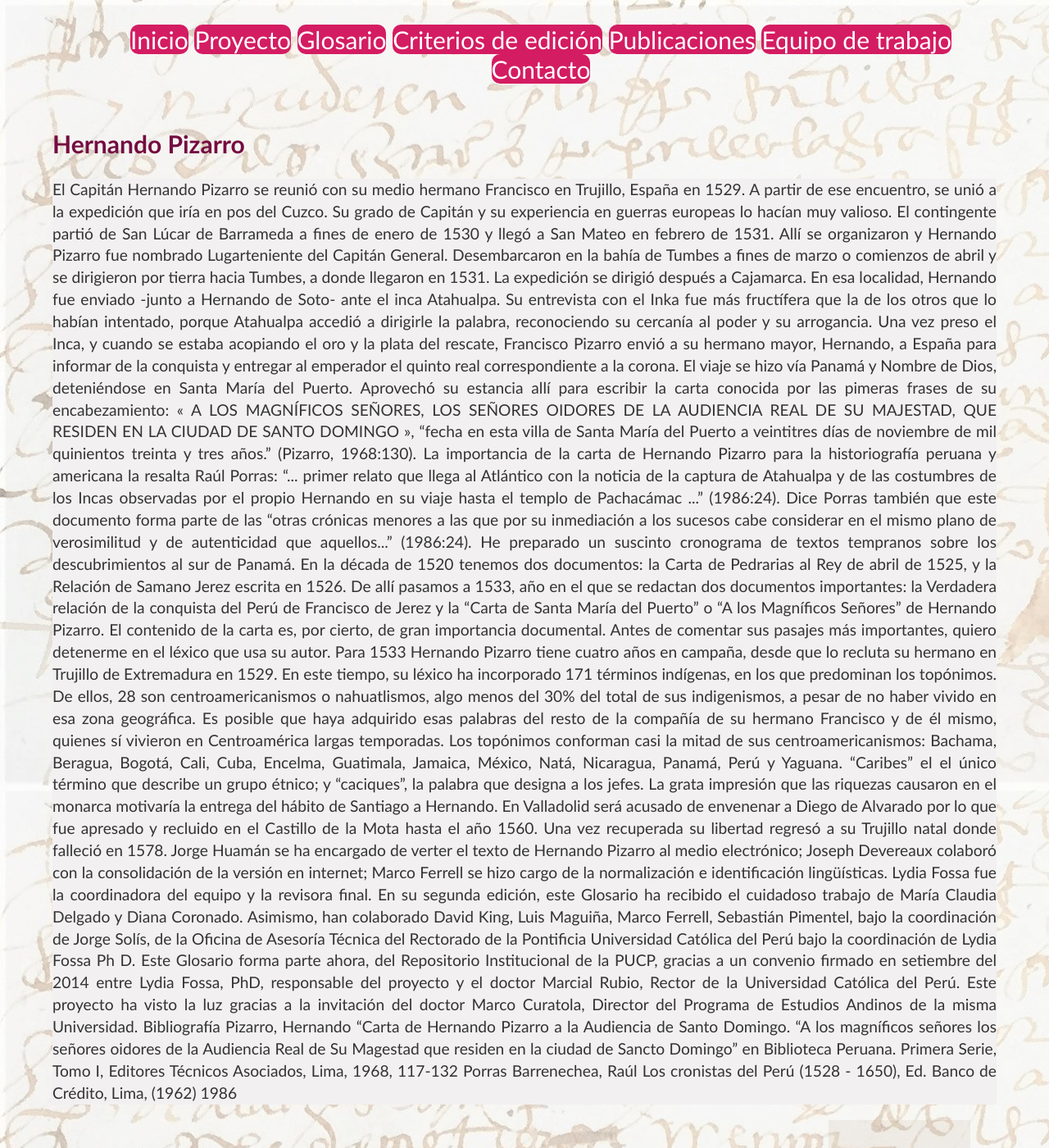
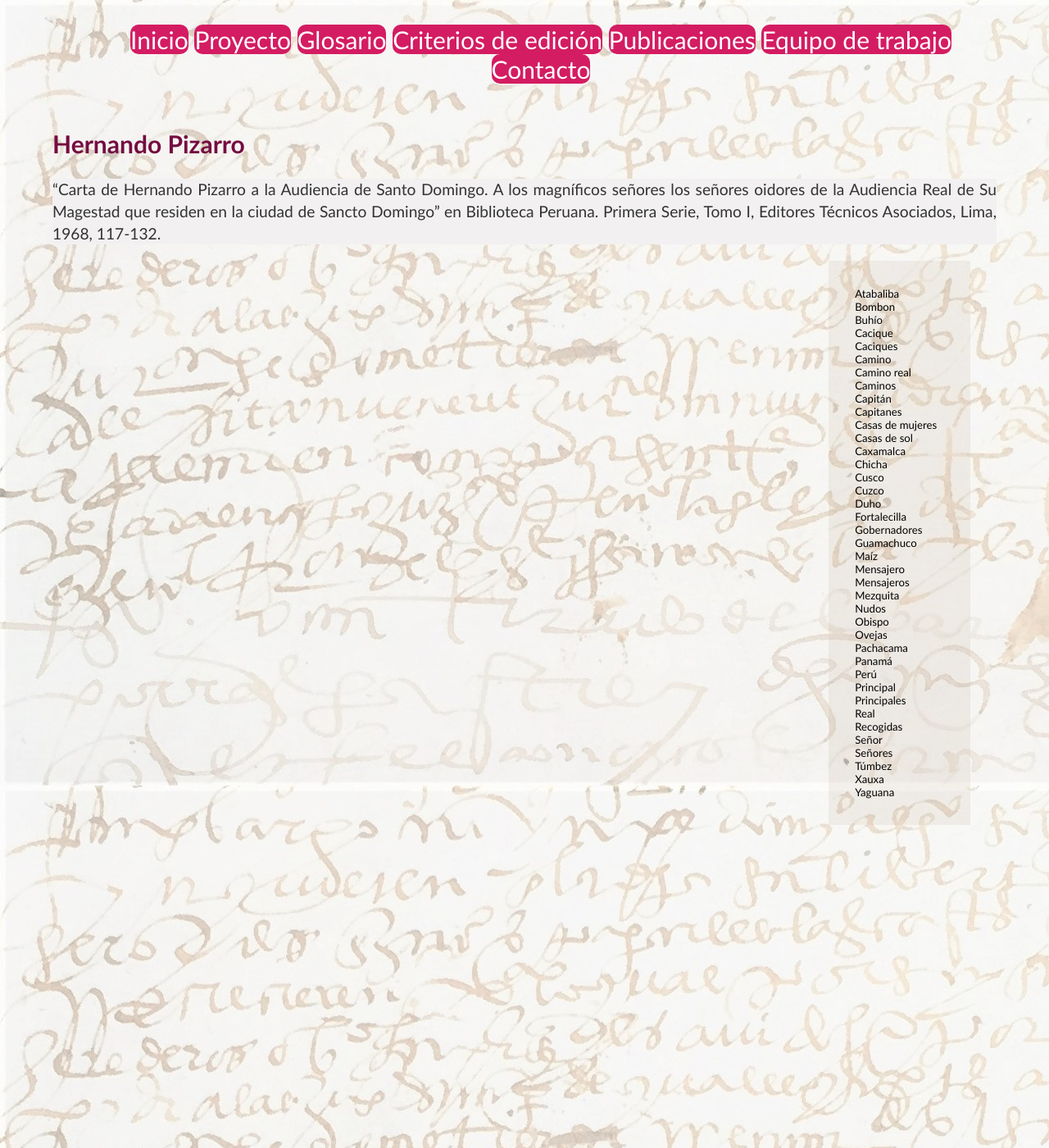
Before and after one commit to glosascroniquenses/glosascroniquenses.github.io, a Jekyll site: the page built from _autores/cronista12.html, in a window 1280 px wide and 1400 px high. Shown: the whole window at 82% size. Built offline with Jekyll 4.4.1, drawn with Linux system fonts in a browser that asks for light colours.

Commit message:
Update cronista12.html

```diff
--- a/_autores/cronista12.html
+++ b/_autores/cronista12.html
@@ -1,19 +1,6 @@
 ---
 title: Hernando Pizarro
 data: cronista12
-text: “Carta de Hernando Pizarro a la Audiencia de Santo Domingo. A los magníficos señores los señores oidores de la Audiencia Real de Su Magestad que residen en la ciudad de Sancto Domingo” en Biblioteca Peruana. Primera Serie, Tomo I, Editores Técnicos Asociados, Lima, 1968, 117-132.
 ---
 
-El Capitán Hernando Pizarro se reunió con su medio hermano Francisco en Trujillo, España en 1529. A partir de ese encuentro, se unió a la expedición que iría en pos del Cuzco. Su grado de Capitán y su experiencia en guerras europeas lo hacían muy valioso. El contingente partió de San Lúcar de Barrameda a fines de enero de 1530 y llegó a San Mateo en febrero de 1531. Allí se organizaron y Hernando Pizarro fue nombrado Lugarteniente del Capitán General. Desembarcaron en la bahía de Tumbes a fines de marzo o comienzos de abril y se dirigieron por tierra hacia Tumbes, a donde llegaron en 1531. La expedición se dirigió después a Cajamarca. En esa localidad, Hernando fue enviado -junto a Hernando de Soto- ante el inca Atahualpa. Su entrevista con el Inka fue más fructífera que la de los otros que lo habían intentado, porque Atahualpa accedió a dirigirle la palabra, reconociendo su cercanía al poder y su arrogancia.
-Una vez preso el Inca, y cuando se estaba acopiando el oro y la plata del rescate, Francisco Pizarro envió a su hermano mayor, Hernando, a España para informar de la conquista y entregar al emperador el quinto real correspondiente a la corona.
-El viaje se hizo vía Panamá y Nombre de Dios, deteniéndose en Santa María del Puerto. Aprovechó su estancia allí para escribir la carta conocida por las pimeras frases de su encabezamiento: « A LOS MAGNÍFICOS SEÑORES, LOS SEÑORES OIDORES DE LA AUDIENCIA REAL DE SU MAJESTAD, QUE RESIDEN EN LA CIUDAD DE SANTO DOMINGO », “fecha en esta villa de Santa María del Puerto a veintitres días de noviembre de mil quinientos treinta y tres años.” (Pizarro, 1968:130).
-La importancia de la carta de Hernando Pizarro para la historiografía peruana y americana la resalta Raúl Porras: “... primer relato que llega al Atlántico con la noticia de la captura de Atahualpa y de las costumbres de los Incas observadas por el propio Hernando en su viaje hasta el templo de Pachacámac ...” (1986:24). Dice Porras también que este documento forma parte de las “otras crónicas menores a las que por su inmediación a los sucesos cabe considerar en el mismo plano de verosimilitud y de autenticidad que aquellos...” (1986:24).
-He preparado un suscinto cronograma de textos tempranos sobre los descubrimientos al sur de Panamá. En la década de 1520 tenemos dos documentos: la Carta de Pedrarias al Rey de abril de 1525, y la Relación de Samano Jerez escrita en 1526. De allí pasamos a 1533, año en el que se redactan dos documentos importantes: la Verdadera relación de la conquista del Perú	de Francisco de Jerez	y la “Carta de Santa María del Puerto” o “A los Magníficos Señores” de Hernando Pizarro.
-El contenido de la carta es, por cierto, de gran importancia documental. Antes de comentar sus pasajes más importantes, quiero detenerme en el léxico que usa su autor. Para 1533 Hernando Pizarro tiene cuatro años en campaña, desde que lo recluta su hermano en Trujillo de Extremadura en 1529. En este tiempo, su léxico ha incorporado 171 términos indígenas, en los que predominan los topónimos. De ellos, 28 son centroamericanismos o nahuatlismos, algo menos del 30% del total de sus indigenismos, a pesar de no haber vivido en esa zona geográfica. Es posible que haya adquirido esas palabras del resto de la compañía de su hermano Francisco y de él mismo, quienes sí vivieron en Centroamérica largas temporadas. Los topónimos conforman casi la mitad de sus centroamericanismos: Bachama, Beragua, Bogotá, Cali, Cuba, Encelma, Guatimala, Jamaica, México, Natá, Nicaragua, Panamá, Perú y Yaguana. “Caribes” el el único término que describe un grupo étnico; y “caciques”, la palabra que designa a los jefes.
-La grata impresión que las riquezas causaron en el monarca motivaría la entrega del hábito de Santiago a Hernando.
-En Valladolid será acusado de envenenar a Diego de Alvarado por lo que fue apresado y recluido en el Castillo de la Mota hasta el año 1560. Una vez recuperada su libertad regresó a su Trujillo natal donde falleció en 1578.
-Jorge Huamán se ha encargado de verter el texto de Hernando Pizarro al medio electrónico; Joseph Devereaux colaboró con la consolidación de la versión en internet; Marco Ferrell se hizo cargo de la normalización e identificación lingüísticas. Lydia Fossa fue la coordinadora del equipo y la revisora final.
-En su segunda edición, este Glosario ha recibido el cuidadoso trabajo de María Claudia Delgado y Diana Coronado. Asimismo, han colaborado David King, Luis Maguiña, Marco Ferrell, Sebastián Pimentel, bajo la coordinación de Jorge Solís, de la Oficina de Asesoría Técnica del Rectorado de la Pontificia Universidad Católica del Perú bajo la coordinación de Lydia Fossa Ph D. Este Glosario forma parte ahora, del Repositorio Institucional de la PUCP, gracias a un convenio firmado en setiembre del 2014 entre Lydia Fossa, PhD, responsable del proyecto y el doctor Marcial Rubio, Rector de la Universidad Católica del Perú. Este proyecto ha visto la luz gracias a la invitación del doctor Marco Curatola, Director del Programa de Estudios Andinos de la misma Universidad.
-Bibliografía
-Pizarro, Hernando	“Carta de Hernando Pizarro a la Audiencia de Santo Domingo. “A los magníficos señores los señores oidores de la Audiencia Real de Su Magestad que residen en la ciudad de Sancto Domingo” en Biblioteca Peruana. Primera Serie, Tomo I, Editores Técnicos Asociados, Lima, 1968, 117-132
-Porras Barrenechea, Raúl Los cronistas del Perú (1528 - 1650), Ed. Banco de Crédito, Lima, (1962) 1986
+“Carta de Hernando Pizarro a la Audiencia de Santo Domingo. A los magníficos señores los señores oidores de la Audiencia Real de Su Magestad que residen en la ciudad de Sancto Domingo” en Biblioteca Peruana. Primera Serie, Tomo I, Editores Técnicos Asociados, Lima, 1968, 117-132.
```
